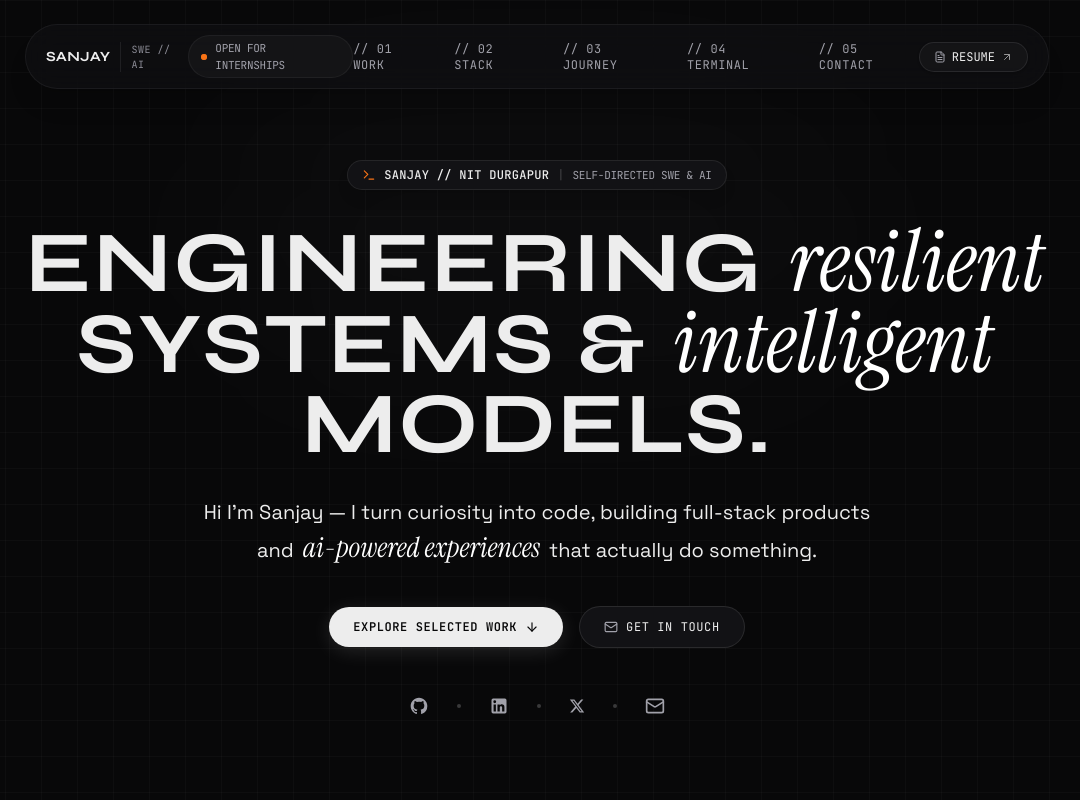
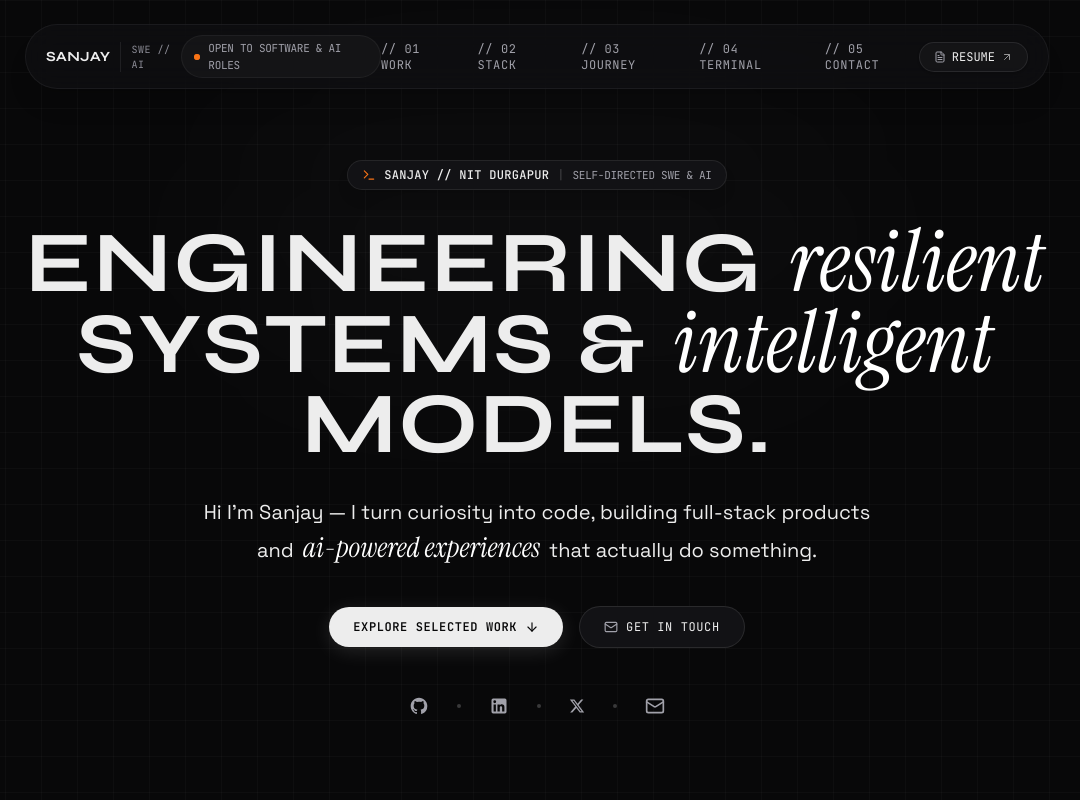
Before and after one commit to sanjaycodes-code/Portfolio, a React (Vite) app: page / in a window 1280 px wide. Shown: the top 800 px of the page, without its empty margins (103-1183 px from the left). Built offline with nearby package versions, Linux system fonts and the light colour scheme.

Commit message:
refactor(content): remove Civil branch mention and generalize internship framing to software & AI roles

```diff
--- a/src/components/layout/Navbar.tsx
+++ b/src/components/layout/Navbar.tsx
@@ -66,7 +66,7 @@ export function Navbar() {
               <span className="relative inline-flex rounded-full h-1.5 w-1.5 bg-[#F97316]"></span>
             </span>
             <span className="font-mono text-[11px] text-[#A1A1AA] tracking-tight">
-              OPEN FOR INTERNSHIPS
+              OPEN TO SOFTWARE &amp; AI ROLES
             </span>
           </div>
 
@@ -166,7 +166,7 @@ export function Navbar() {
                   <span className="animate-ping absolute inline-flex h-full w-full rounded-full bg-[#F97316] opacity-75"></span>
                   <span className="relative inline-flex rounded-full h-2 w-2 bg-[#F97316]"></span>
                 </span>
-                <span>OPEN FOR SOFTWARE &amp; AI INTERNSHIPS</span>
+                <span>OPEN TO SOFTWARE &amp; AI ROLES</span>
               </div>
 
               <a
--- a/src/components/sections/Footer.tsx
+++ b/src/components/sections/Footer.tsx
@@ -26,11 +26,11 @@ interface InquiryTemplate {
 
 const INQUIRY_TEMPLATES: InquiryTemplate[] = [
   {
-    id: 'internship',
-    label: 'Internship Opportunity',
-    subject: 'Software / AI Engineering Internship Opportunity',
+    id: 'engineering-role',
+    label: 'Engineering Opportunity',
+    subject: 'Software / AI Engineering Opportunity',
     bodyText:
-      'Hi Sanjay,\n\nI came across your portfolio and would like to discuss an engineering internship opportunity with our team.\n\nRole: \nCompany: \nLocation / Mode: '
+      'Hi Sanjay,\n\nI came across your portfolio and would like to discuss a software/AI engineering opportunity with our team.\n\nRole: \nCompany: \nLocation / Mode: '
   },
   {
     id: 'tech-discussion',
@@ -146,7 +146,7 @@ export function Footer() {
         </div>
 
         <p className="font-['Space_Grotesk'] text-sm text-[#A1A1AA] max-w-md leading-relaxed">
-          Open to software engineering and applied AI internship roles for Summer / Fall 2026.
+          Open to software engineering and applied AI roles.
           Prepared to take end-to-end ownership from architecture to production deployment.
         </p>
       </div>
@@ -164,7 +164,7 @@ export function Footer() {
                   <span className="relative inline-flex rounded-full h-2 w-2 bg-[#F97316]"></span>
                 </span>
                 <span className="font-mono text-xs text-[#EDEDED] font-medium tracking-tight">
-                  OPEN FOR INTERNSHIPS // 2026
+                  OPEN TO SOFTWARE &amp; AI ROLES // 2026
                 </span>
               </div>
 
@@ -490,7 +490,7 @@ export function Footer() {
                 </span>
               </div>
               <p className="font-['Space_Grotesk'] text-xs text-[#A1A1AA] leading-relaxed">
-                Generally active during IST engineering hours. Fast response on email, LinkedIn, and X for internship screenings or technical discussions.
+                Generally active during IST engineering hours. Fast response on email, LinkedIn, and X for engineering role screenings or technical discussions.
               </p>
             </div>
           </div>
--- a/src/data/experience.ts
+++ b/src/data/experience.ts
@@ -50,14 +50,14 @@ export const EXPERIENCES: ExperienceItem[] = [
     id: 'nit-durgapur',
     index: '// 03.4',
     period: '2023 — Present',
-    title: 'B.Tech in Civil Engineering (Entering Third Year)',
+    title: 'B.Tech Undergraduate (Entering Third Year)',
     organization: 'National Institute of Technology (NIT), Durgapur',
     badge: 'UNDERGRADUATE',
     statusType: 'academic',
     description: [
-      'Undergraduate student at an Institute of National Importance, entering third year.',
-      'Pairing core engineering analytical rigor with an independent dedication to software architecture, data modeling, and modern developer tooling.'
+      'Undergraduate at an Institute of National Importance, entering third year.',
+      'Pivoted from traditional engineering coursework into an intensive self-directed software and AI trajectory — building and shipping production-deployed products alongside degree studies rather than waiting until graduation.'
     ],
-    tags: ['NIT Durgapur', 'Engineering Fundamentals', 'Analytical Modeling']
+    tags: ['NIT Durgapur', 'Analytical Rigor', 'Self-Directed SWE & AI']
   }
 ]
--- a/src/data/playground.ts
+++ b/src/data/playground.ts
@@ -13,8 +13,8 @@ export interface ResumePreset {
 
 export const ROLE_PRESETS: RolePreset[] = [
   {
-    id: 'swe-ai-intern',
-    label: 'Full-Stack / AI Intern',
+    id: 'swe-ai',
+    label: 'Full-Stack / AI',
     description: 'Modern full-stack web applications with LLM integration and real-time systems',
     targetKeywords: [
       'React',
@@ -31,7 +31,7 @@ export const ROLE_PRESETS: RolePreset[] = [
   },
   {
     id: 'backend-systems',
-    label: 'Backend & Systems Intern',
+    label: 'Backend & Systems',
     description: 'Server architectures, database schemas, and network lifecycle debugging',
     targetKeywords: [
       'Node.js',
```
